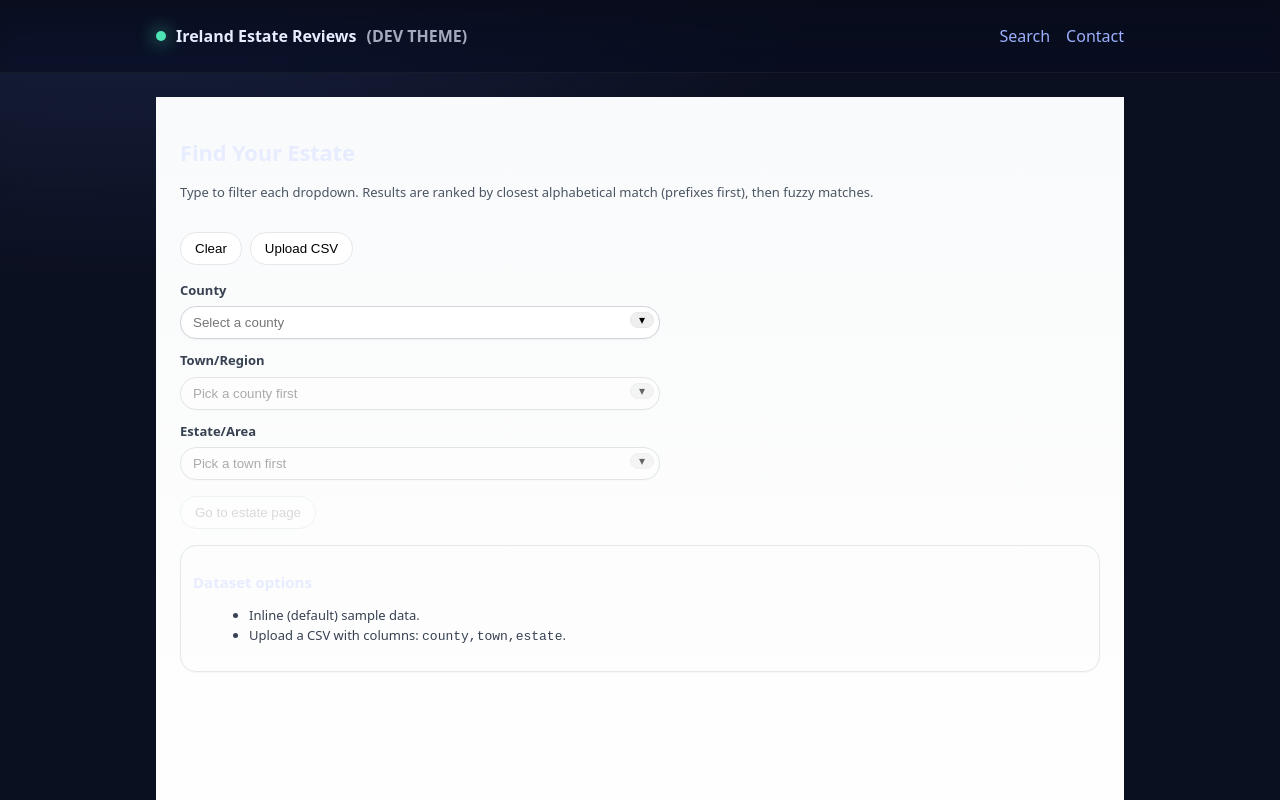
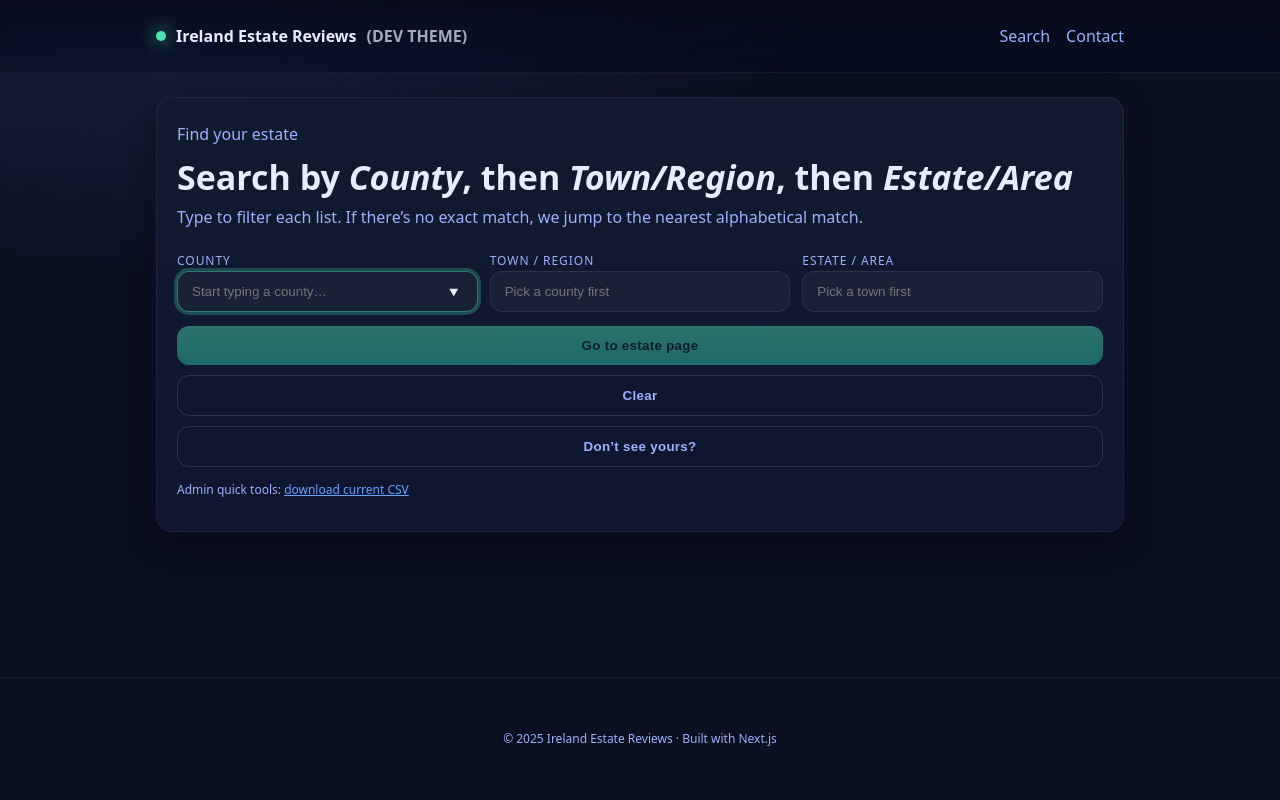
Before and after one commit to seamusk84/reviewer, a Next.js app: page / in a window 1280 px wide. Shown: the top 800 px of the page. Built offline with nearby package versions, Linux system fonts and the light colour scheme.

Commit message:
Update CascadingSearch.tsx

```diff
--- a/components/CascadingSearch.tsx
+++ b/components/CascadingSearch.tsx
@@ -1,339 +1,211 @@
-import React, { useMemo, useState, useEffect, useRef } from "react";
+import React from "react";
 
 type DataShape = Record<string, Record<string, string[]>>;
-
-const DEFAULT_DATA: DataShape = {
-  Kildare: {
-    Celbridge: [
-      "The Grove",
-      "Castletown",
-      "Simmonstown Manor",
-      "Chelmsford",
-      "Beatty Park",
-      "Wolfe Tone Park",
-      "Primrose Gate",
-      "Oldtown Mill",
-      "Thornhill Meadows",
-      "Aghards",
-    ],
-    Naas: ["Oldtown Demesne", "Monread", "Osberstown"],
-  },
-  Dublin: {
-    "Dublin 8": ["Portobello", "Rialto", "The Coombe"],
-    Swords: ["Ridgewood", "Applewood", "Boroimhe"],
-  },
-  Cork: {
-    Ballincollig: ["Old Quarter", "Greenfields"],
-    Douglas: ["Grange", "Donnybrook"],
-  },
+type Props = {
+  fetchData: () => Promise<DataShape | undefined>;
+  onNavigate: (path: string) => void;
 };
 
-const norm = (s: string) =>
-  s.normalize("NFD").replace(/\p{Diacritic}/gu, "").toLowerCase();
-
-export function slugify(s: string) {
-  return s
-    .normalize("NFD")
-    .replace(/\p{Diacritic}/gu, "")
-    .toLowerCase()
-    .replace(/[^a-z0-9\s-]/g, "")
-    .trim()
-    .replace(/\s+/g, "-");
+function slugify(s: string) {
+  return s.toLowerCase().replace(/[^a-z0-9]+/g, "-").replace(/(^-|-$)+/g, "");
 }
 
-function levenshtein(a: string, b: string): number {
-  const m = a.length, n = b.length;
-  const dp = Array.from({ length: m + 1 }, () => new Array(n + 1).fill(0));
-  for (let i = 0; i <= m; i++) dp[i][0] = i;
-  for (let j = 0; j <= n; j++) dp[0][j] = j;
-  for (let i = 1; i <= m; i++) {
-    for (let j = 1; j <= n; j++) {
-      const cost = a[i - 1] === b[j - 1] ? 0 : 1;
-      dp[i][j] = Math.min(
-        dp[i - 1][j] + 1,
-        dp[i][j - 1] + 1,
-        dp[i - 1][j - 1] + cost
-      );
+export default function CascadingSearch({ fetchData, onNavigate }: Props) {
+  const [data, setData] = React.useState<DataShape>({});
+  const [counties, setCounties] = React.useState<string[]>([]);
+  const [towns, setTowns] = React.useState<string[]>([]);
+  const [estates, setEstates] = React.useState<string[]>([]);
+
+  const [county, setCounty] = React.useState("");
+  const [town, setTown] = React.useState("");
+  const [estate, setEstate] = React.useState("");
+
+  const [loading, setLoading] = React.useState(true);
+  const [msg, setMsg] = React.useState<string | null>(null);
+  const [showAdd, setShowAdd] = React.useState(false);
+
+  const countyRef = React.useRef<HTMLInputElement>(null);
+
+  React.useEffect(() => {
+    (async () => {
+      try {
+        setLoading(true);
+        const d = (await fetchData()) || {};
+        setData(d);
+        const cs = Object.keys(d).sort((a, b) => a.localeCompare(b));
+        setCounties(cs);
+        setMsg(null);
+      } catch (e: any) {
+        setMsg(e.message || "Failed to load data");
+      } finally {
+        setLoading(false);
+        // autofocus first input on mount (desktop only, skip on mobile iOS quirks)
+        if (countyRef.current && window.innerWidth > 640) countyRef.current.focus();
+      }
+    })();
+  }, [fetchData]);
+
+  // update towns/estates when selections change
+  React.useEffect(() => {
+    if (!county) { setTowns([]); setTown(""); setEstates([]); setEstate(""); return; }
+    const t = Object.keys(data[county] || {}).sort((a,b)=>a.localeCompare(b));
+    setTowns(t);
+    if (!t.includes(town)) { setTown(""); setEstates([]); setEstate(""); }
+  }, [county, data]);
+
+  React.useEffect(() => {
+    if (!county || !town) { setEstates([]); setEstate(""); return; }
+    const e = [...(data[county]?.[town] || [])].sort((a,b)=>a.localeCompare(b));
+    setEstates(e);
+    if (!e.includes(estate)) setEstate(e[0] || "");
+  }, [county, town, data]);
+
+  // “closest match” helper for type-to-filter dropdowns
+  function closest(list: string[], val: string) {
+    if (!val) return "";
+    const i = list.findIndex(x => x.toLowerCase().startsWith(val.toLowerCase()));
+    if (i >= 0) return list[i];
+    const after = list.find(x => x.toLowerCase() >= val.toLowerCase());
+    return after || list[list.length - 1] || "";
+  }
+
+  function go() {
+    if (!county || !town) return;
+    const e = estate || "All Areas";
+    onNavigate(`/${slugify(county)}/${slugify(town)}/${slugify(e)}`);
+  }
+
+  async function submitSuggestion(e: React.FormEvent<HTMLFormElement>) {
+    e.preventDefault();
+    const fd = new FormData(e.currentTarget);
+    const payload = {
+      county: fd.get("county"),
+      town: fd.get("town"),
+      estate: fd.get("estate"),
+      email: fd.get("email"),
+      note: fd.get("note"),
+    };
+    try {
+      await fetch("/api/suggestions", {
+        method: "POST",
+        headers: {"Content-Type":"application/json"},
+        body: JSON.stringify(payload)
+      });
+      alert("Thanks! We’ve recorded your suggestion.");
+      setShowAdd(false);
+    } catch {
+      alert("Could not send right now — try again later.");
     }
   }
-  return dp[m][n];
-}
-
-function rankedAlphabeticalFilter(list: string[], query: string, fuzzy = true): string[] {
-  if (!query) return [...list].sort((a, b) => a.localeCompare(b));
-  const q = norm(query);
-  const base = list.map((item) => {
-    const n = norm(item);
-    const i = n.indexOf(q);
-    const prefix = i === 0;
-    const contains = i > 0;
-    let lev = Infinity;
-    if (fuzzy) {
-      const qShort = q.slice(0, 32);
-      const nShort = n.slice(0, 64);
-      lev = levenshtein(qShort, nShort);
-    }
-    const rank = prefix ? 0 : contains ? 1 : 2;
-    const score = prefix ? i : contains ? i : lev;
-    return { item, rank, score, lev };
-  });
-  const filtered = base.filter((x) => x.rank < 2 || x.lev <= Math.ceil(q.length * 0.5));
-  return filtered
-    .sort((a, b) => a.rank - b.rank || a.score - b.score || a.item.localeCompare(b.item))
-    .map((x) => x.item);
-}
-
-function Box({ children }: { children: React.ReactNode }) {
-  return (
-    <div style={{
-      border: "1px solid #e5e7eb",
-      borderRadius: 16,
-      padding: 12,
-      boxShadow: "0 1px 2px rgba(0,0,0,0.04)"
-    }}>{children}</div>
-  );
-}
-
-function Combobox({
-  label, items, placeholder, value, onChange, onSelect, disabled, showCounts, countsMap,
-}: {
-  label: string;
-  items: string[];
-  placeholder?: string;
-  value: string;
-  onChange: (v: string) => void;
-  onSelect: (v: string) => void;
-  disabled?: boolean;
-  showCounts?: boolean;
-  countsMap?: Record<string, number>;
-}) {
-  const [open, setOpen] = useState(false);
-  const [query, setQuery] = useState("");
-  const [activeIndex, setActiveIndex] = useState(0);
-  const listRef = useRef<HTMLUListElement | null>(null);
-
-  const filtered = useMemo(() => rankedAlphabeticalFilter(items, query, true), [items, query]);
-
-  useEffect(() => setActiveIndex(0), [query, items.length]);
-  useEffect(() => { if (!open) setQuery(""); }, [open]);
-  useEffect(() => {
-    const el = listRef.current?.children[activeIndex] as HTMLElement | undefined;
-    if (el) el.scrollIntoView({ block: "nearest" });
-  }, [activeIndex]);
-
-  const commit = (v: string) => { onSelect(v); setOpen(false); setQuery(""); };
 
   return (
-    <div style={{ width: "100%", maxWidth: 480 }}>
-      <label style={{ display: "block", fontSize: 13, fontWeight: 600, marginBottom: 6, color: "#374151" }}>{label}</label>
-      <div style={{ position: "relative", opacity: disabled ? 0.6 : 1, pointerEvents: disabled ? "none" : "auto" }}>
-        <input
-          style={{ width: "100%", border: "1px solid #d1d5db", borderRadius: 16, padding: "8px 36px 8px 12px", boxShadow: "0 1px 2px rgba(0,0,0,0.04)" }}
-          placeholder={placeholder}
-          value={value}
-          onChange={(e) => onChange(e.target.value)}
-          onFocus={() => setOpen(true)}
-          onClick={() => setOpen(true)}
-          onKeyDown={(e) => {
-            if (e.key === "ArrowDown") { setOpen(true); setActiveIndex((i) => Math.min(i + 1, Math.max(filtered.length - 1, 0))); e.preventDefault(); }
-            if (e.key === "ArrowUp") { setOpen(true); setActiveIndex((i) => Math.max(i - 1, 0)); e.preventDefault(); }
-            if (e.key === "Enter") { if (open && filtered[activeIndex]) commit(filtered[activeIndex]); }
-            if (e.key === "Escape") { setOpen(false); }
-          }}
-          aria-autocomplete="list"
-          aria-expanded={open}
-          aria-controls={`listbox-${label}`}
-        />
-        <button
-          style={{ position: "absolute", right: 6, top: 6, borderRadius: 10, padding: "0 8px", fontSize: 12, border: "1px solid #e5e7eb" }}
-          onClick={() => setOpen((o) => !o)}
-          aria-label="Toggle options"
-          type="button"
-        >▾</button>
-        {open && (
-          <div style={{ position: "absolute", zIndex: 20, marginTop: 8, width: "100%", border: "1px solid #e5e7eb", background: "white", borderRadius: 16, boxShadow: "0 10px 20px rgba(0,0,0,0.08)" }}>
-            <div style={{ padding: 8, borderBottom: "1px solid #e5e7eb" }}>
-              <input
-                style={{ width: "100%", border: "1px solid #e5e7eb", borderRadius: 12, padding: "8px 12px" }}
-                placeholder={`Type to filter ${label.toLowerCase()}…`}
-                value={query}
-                onChange={(e) => setQuery(e.target.value)}
-                autoFocus
-              />
+    <div className="card">
+      <div className="hero">
+        <div className="kicker">Find your estate</div>
+        <h1>Search by <em>County</em>, then <em>Town/Region</em>, then <em>Estate/Area</em></h1>
+        <p>Type to filter each list. If there’s no exact match, we jump to the nearest alphabetical match.</p>
+      </div>
+
+      {loading && <p className="kicker">Loading data…</p>}
+      {msg && <p className="kicker" style={{color:"#ffbdbd"}}>{msg}</p>}
+
+      <div className="grid grid-3" style={{marginTop:12}}>
+        <div>
+          <label className="label" htmlFor="county">County</label>
+          <input
+            id="county"
+            className="input"
+            list="counties"
+            placeholder="Start typing a county…"
+            value={county}
+            onChange={(e)=> setCounty(closest(counties, e.target.value))}
+            ref={countyRef}
+            autoComplete="off"
+            aria-autocomplete="list"
+          />
+          <datalist id="counties">
+            {counties.map(c => <option key={c} value={c} />)}
+          </datalist>
+        </div>
+
+        <div>
+          <label className="label" htmlFor="town">Town / Region</label>
+          <input
+            id="town"
+            className="input"
+            list="towns"
+            placeholder={county ? "Start typing a town…" : "Pick a county first"}
+            value={town}
+            onChange={(e)=> setTown(closest(towns, e.target.value))}
+            disabled={!county}
+            autoComplete="off"
+            aria-autocomplete="list"
+          />
+          <datalist id="towns">
+            {towns.map(t => <option key={t} value={t} />)}
+          </datalist>
+        </div>
+
+        <div>
+          <label className="label" htmlFor="estate">Estate / Area</label>
+          <input
+            id="estate"
+            className="input"
+            list="estates"
+            placeholder={town ? "Type or choose an estate…" : "Pick a town first"}
+            value={estate}
+            onChange={(e)=> setEstate(closest(estates, e.target.value))}
+            disabled={!town}
+            autoComplete="off"
+            aria-autocomplete="list"
+          />
+          <datalist id="estates">
+            {estates.map(e => <option key={e} value={e} />)}
+          </datalist>
+        </div>
+      </div>
+
+      <div className="row" style={{marginTop:14}}>
+        <button className="button" onClick={go} disabled={!county || !town}>Go to estate page</button>
+        <button className="button secondary" onClick={()=>{ setCounty(""); setTown(""); setEstate(""); }}>Clear</button>
+        <button className="button secondary" onClick={()=> setShowAdd(s=>!s)}>Don’t see yours?</button>
+      </div>
+
+      {showAdd && (
+        <form onSubmit={submitSuggestion} className="card" style={{marginTop:16}}>
+          <div className="grid grid-2">
+            <div>
+              <div className="label">County</div>
+              <input name="county" className="input" defaultValue={county} required />
             </div>
-            <ul id={`listbox-${label}`} ref={listRef} role="listbox" style={{ maxHeight: 224, overflow: "auto", padding: "4px 0", listStyle: "none", margin: 0 }}>
-              {filtered.length === 0 && (
-                <li style={{ padding: "8px 12px", fontSize: 13, color: "#6b7280" }}>No matches</li>
-              )}
-              {filtered.map((opt, idx) => (
-                <li
-                  key={opt}
-                  role="option"
-                  aria-selected={value === opt}
-                  onMouseEnter={() => setActiveIndex(idx)}
-                  onMouseDown={(e) => e.preventDefault()}
-                  onClick={() => commit(opt)}
-                  style={{ padding: "8px 12px", cursor: "pointer", background: idx === activeIndex ? "#f3f4f6" : "transparent" }}
-                >
-                  <div style={{ display: "flex", alignItems: "center", justifyContent: "space-between", gap: 8 }}>
-                    <span>{opt}</span>
-                    {showCounts && countsMap && (countsMap[opt] ?? 0) > 0 && (
-                      <span style={{ fontSize: 11, color: "#6b7280" }}>{countsMap[opt]} estates</span>
-                    )}
-                  </div>
-                </li>
-              ))}
-            </ul>
+            <div>
+              <div className="label">Town / Region</div>
+              <input name="town" className="input" defaultValue={town} required />
+            </div>
+            <div>
+              <div className="label">Estate / Area</div>
+              <input name="estate" className="input" defaultValue={estate} required />
+            </div>
+            <div>
+              <div className="label">Email (optional – for follow-up)</div>
+              <input name="email" className="input" type="email" placeholder="you@example.com" />
+            </div>
           </div>
-        )}
-      </div>
+          <div style={{marginTop:12}}>
+            <div className="label">Notes (optional)</div>
+            <textarea name="note" className="input" rows={4} placeholder="Anything we should know?"></textarea>
+          </div>
+          <div className="row" style={{marginTop:12}}>
+            <button className="button">Submit suggestion</button>
+            <button type="button" className="button secondary" onClick={()=> setShowAdd(false)}>Cancel</button>
+          </div>
+          <p className="small" style={{marginTop:8}}>We only use your email to follow up on your suggestion if needed.</p>
+        </form>
+      )}
+
+      <p className="small" style={{marginTop:14}}>
+        Admin quick tools: <a href="/data/estates.csv" style={{color:"var(--brand)"}}>download current CSV</a>
+      </p>
     </div>
   );
 }
-
-export default function CascadingSearch({
-  initialData, onNavigate, fetchData,
-}: {
-  initialData?: DataShape;
-  onNavigate?: (path: string) => void;
-  fetchData?: () => Promise<DataShape>;
-}) {
-  const [data, setData] = useState<DataShape>(initialData || DEFAULT_DATA);
-  const [loading, setLoading] = useState(false);
-  const [loadError, setLoadError] = useState<string | null>(null);
-
-  const fileInputRef = useRef<HTMLInputElement | null>(null);
-  const handleCSV = async (file: File) => {
-    const text = await file.text();
-    const lines = text.split(/\r?\n/).filter(Boolean);
-    const next: DataShape = {};
-    for (const line of lines) {
-      const [countyRaw, townRaw, estateRaw] = line.split(",");
-      if (!countyRaw || !townRaw || !estateRaw) continue;
-      const county = countyRaw.trim();
-      const town = townRaw.trim();
-      const estate = estateRaw.trim();
-      next[county] = next[county] || {};
-      next[county][town] = next[county][town] || [];
-      if (!next[county][town].includes(estate)) next[county][town].push(estate);
-    }
-    setData(next);
-  };
-
-  useEffect(() => {
-    let mounted = true;
-    (async () => {
-      if (!fetchData) return;
-      try {
-        setLoading(true); setLoadError(null);
-        const res = await fetchData();
-        if (mounted && res) setData(res);
-      } catch (e: any) {
-        if (mounted) setLoadError(e?.message || "Failed to load data");
-      } finally {
-        if (mounted) setLoading(false);
-      }
-    })();
-    return () => { mounted = false; };
-  }, [fetchData]);
-
-  const counties = useMemo(() => Object.keys(data).sort((a,b)=>a.localeCompare(b)), [data]);
-  const [county, setCounty] = useState("");
-  const [town, setTown] = useState("");
-  const [estate, setEstate] = useState("");
-
-  const towns = useMemo(() => {
-    if (!county) return [] as string[];
-    return Object.keys(data[county] || {}).sort((a,b)=>a.localeCompare(b));
-  }, [county, data]);
-
-  const townCounts = useMemo(() => {
-    if (!county) return {} as Record<string, number>;
-    const obj = data[county] || {};
-    return Object.fromEntries(Object.entries(obj).map(([t, arr]) => [t, (arr || []).length]));
-  }, [county, data]);
-
-  const estates = useMemo(() => {
-    if (!county || !town) return [] as string[];
-    return [...(data[county]?.[town] || [])].sort((a,b)=>a.localeCompare(b));
-  }, [county, town, data]);
-
-  useEffect(() => { setTown(""); setEstate(""); }, [county]);
-  useEffect(() => { setEstate(""); }, [town]);
-
-  const selectionSummary = county && town && estate ? `${estate}, ${town}, ${county}` : "";
-
-  const goToEstate = () => {
-    if (!county || !town || !estate) return;
-    const path = `/${slugify(county)}/${slugify(town)}/${slugify(estate)}`;
-    if (onNavigate) onNavigate(path);
-    else if (typeof window !== 'undefined') window.location.hash = path;
-  };
-
-  return (
-    <div style={{ minHeight: "100vh", background: "linear-gradient(to bottom, #f9fafb, white)", display: "flex", alignItems: "flex-start", justifyContent: "center", padding: 24 }}>
-      <div style={{ width: "100%", maxWidth: 960, display: "grid", gap: 16 }}>
-        <div>
-          <h1 style={{ fontSize: 22, fontWeight: 700, letterSpacing: -0.2 }}>Find Your Estate</h1>
-          <p style={{ fontSize: 13, color: "#4b5563" }}>Type to filter each dropdown. Results are ranked by closest alphabetical match (prefixes first), then fuzzy matches.</p>
-        </div>
-
-        <div style={{ display: "flex", gap: 8, flexWrap: "wrap", alignItems: "center" }}>
-          <button onClick={() => { setCounty(""); setTown(""); setEstate(""); }} style={{ border: "1px solid #e5e7eb", borderRadius: 16, padding: "8px 14px", background: "white" }}>Clear</button>
-          <button onClick={() => fileInputRef.current?.click()} style={{ border: "1px solid #e5e7eb", borderRadius: 16, padding: "8px 14px", background: "white" }}>Upload CSV</button>
-          <input ref={fileInputRef} type="file" accept=".csv" style={{ display: "none" }} onChange={(e) => { const f = e.target.files?.[0]; if (f) handleCSV(f); }} />
-          {loading && <span style={{ fontSize: 13, color: "#6b7280" }}>Loading dataset…</span>}
-          {loadError && <span style={{ fontSize: 13, color: "#dc2626" }}>{loadError}</span>}
-        </div>
-
-        <div style={{ display: "grid", gridTemplateColumns: "1fr", gap: 12 }}>
-          <Combobox
-            label="County"
-            items={counties}
-            placeholder="Select a county"
-            value={county}
-            onChange={setCounty}
-            onSelect={setCounty}
-            showCounts
-            countsMap={useMemo(() => Object.fromEntries(counties.map((c) => [c, Object.values(data[c]||{}).reduce((acc, arr) => acc + ((arr as string[]|undefined)?.length || 0), 0)])), [counties, data])}
-          />
-
-          <Combobox
-            label="Town/Region"
-            items={towns}
-            placeholder={county ? "Select a town/region" : "Pick a county first"}
-            value={town}
-            onChange={setTown}
-            onSelect={setTown}
-            disabled={!county}
-            showCounts
-            countsMap={townCounts}
-          />
-
-          <Combobox
-            label="Estate/Area"
-            items={estates}
-            placeholder={town ? "Select an estate/area" : "Pick a town first"}
-            value={estate}
-            onChange={setEstate}
-            onSelect={setEstate}
-            disabled={!town}
-          />
-        </div>
-
-        <div style={{ display: "flex", alignItems: "center", gap: 8, flexWrap: "wrap" }}>
-          <button onClick={goToEstate} disabled={!county || !town || !estate} style={{ border: "1px solid #e5e7eb", borderRadius: 16, padding: "8px 14px", background: "white", opacity: (!county || !town || !estate) ? 0.5 : 1 }}>Go to estate page</button>
-          {selectionSummary && <div style={{ fontSize: 13, color: "#374151" }}>Selected: <b>{selectionSummary}</b></div>}
-        </div>
-
-        <Box>
-          <h2 style={{ fontSize: 15, fontWeight: 600, marginBottom: 6 }}>Dataset options</h2>
-          <ul style={{ marginLeft: 16, fontSize: 13, color: "#374151" }}>
-            <li>Inline (default) sample data.</li>
-            <li>Upload a CSV with columns: <code>county,town,estate</code>.</li>
-          </ul>
-        </Box>
-      </div>
-    </div>
-  );
-}
```
